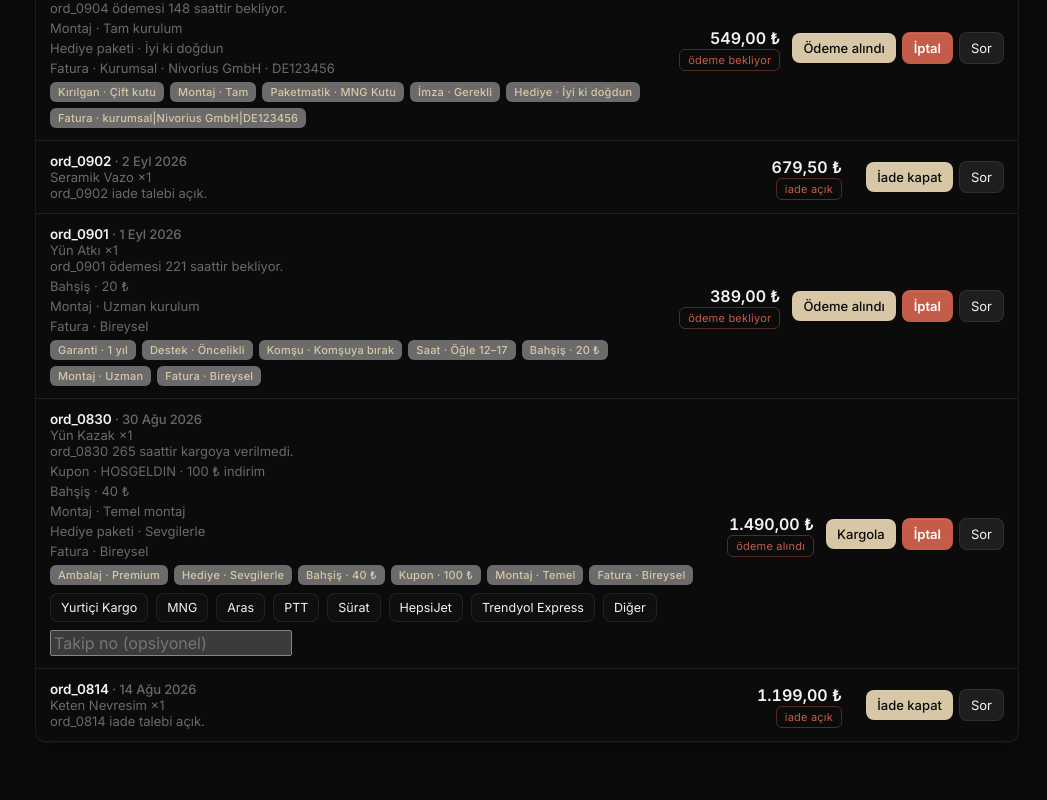
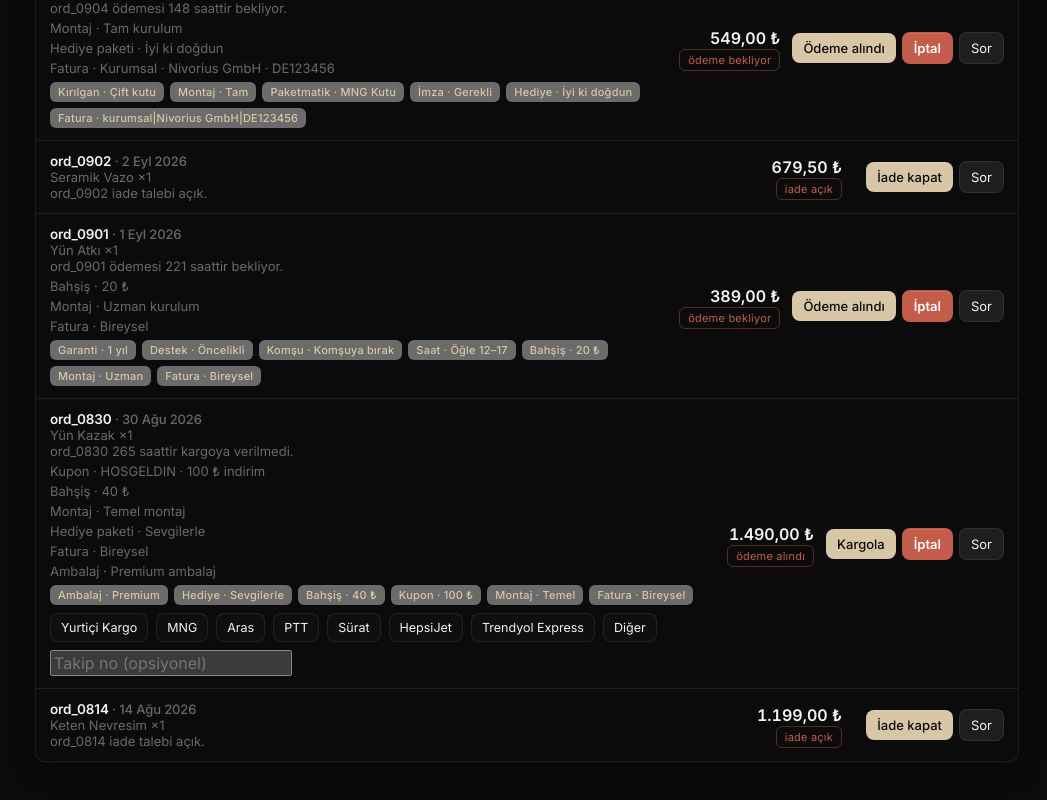
Before and after one commit to mattiasadem/qante-commerce, a Next.js app in the folder web/: page /merchant/siparisler in a window 1280 px wide. Shown: the part 1181-1981 px from the top of the page, without its empty margins (233-1280 px from the left). Built offline with nearby package versions, Linux system fonts and the light colour scheme.

Commit message:
feat(merchant): wire MerchantAmbalajLine into OrderRow

```diff
--- a/web/components/ui-merchant-orders-row.tsx
+++ b/web/components/ui-merchant-orders-row.tsx
@@ -9,6 +9,7 @@ import { MerchantTipLine } from "@/components/ui-merchant-tip";
 import { MerchantMontajLine } from "@/components/ui-merchant-montaj";
 import { MerchantGiftLine } from "@/components/ui-merchant-gift";
 import { MerchantInvoiceLine } from "@/components/ui-merchant-invoice";
+import { MerchantAmbalajLine } from "@/components/ui-merchant-ambalaj";
 import { lineSummary, statusTone } from "@/components/ui-merchant-orders-filters";
 
 type ShipDraft = Record<string, { carrier: string; tracking: string }>;
@@ -57,6 +58,7 @@ export function OrderRow({
         <MerchantMontajLine note={o.buyer_note} />
         <MerchantGiftLine note={o.buyer_note} />
         <MerchantInvoiceLine note={o.buyer_note} />
+        <MerchantAmbalajLine note={o.buyer_note} />
         <BuyerPrefChips note={o.buyer_note} activeKey={pref} onSelectKey={onPrefSelect} />
         {o.status === "paid" && cta?.action === "ship" ? (
           <div style={{ marginTop: 8 }} data-cta="ship-track-fields">
```
